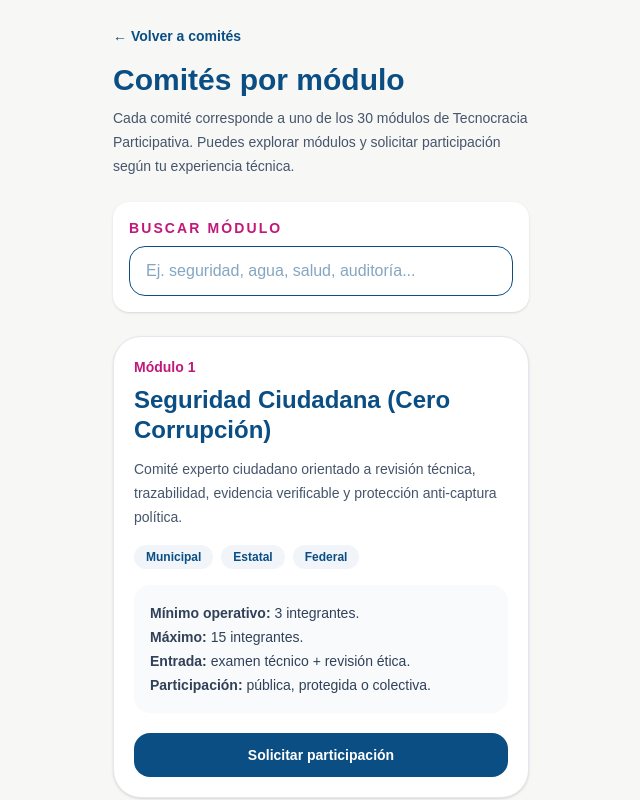
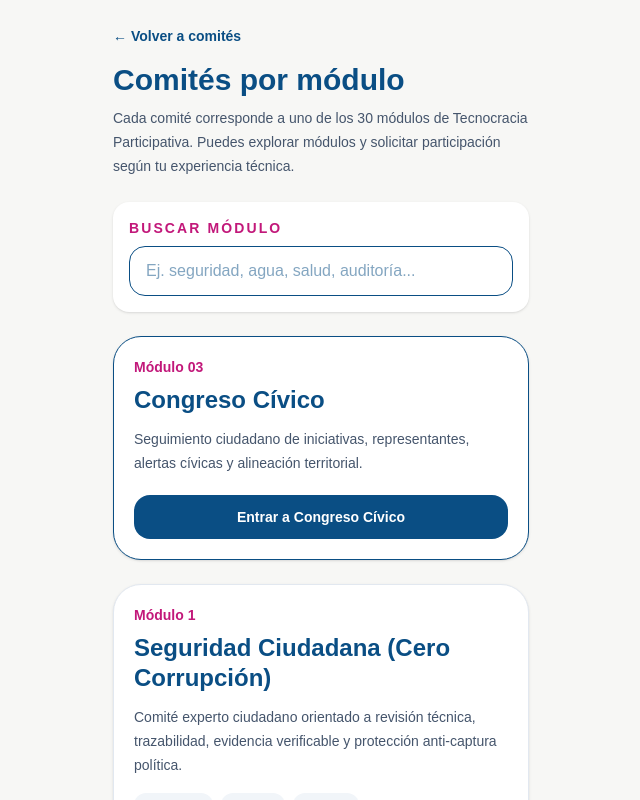
Before and after one commit to TecnocraciaParticipativaMexico/Plataforma, a Next.js app in the folder web/: page /comites/modulos in a window 1280 px wide. Shown: the top 800 px of the page, without its empty margins (319-959 px from the left). Built offline with nearby package versions, Linux system fonts and the light colour scheme.

Commit message:
feat: add Congreso Civico module entry to modules page

```diff
--- a/web/app/comites/modulos/page.tsx
+++ b/web/app/comites/modulos/page.tsx
@@ -47,6 +47,21 @@ export default function ModulosComitesPage() {
             className="w-full rounded-2xl border border-[#0A4E84] bg-white px-4 py-3 text-base outline-none"
           />
         </div>
+
+        <section className="mb-6 rounded-[28px] border border-[#0A4E84] bg-white p-5 shadow-sm">
+          <div className="mb-2 text-sm font-bold text-[#C2187A]">Módulo 03</div>
+          <h2 className="mb-3 text-2xl font-bold leading-tight">Congreso Cívico</h2>
+          <p className="mb-5 text-sm leading-6 text-slate-600">
+            Seguimiento ciudadano de iniciativas, representantes, alertas cívicas
+            y alineación territorial.
+          </p>
+          <Link
+            href="/congreso-civico"
+            className="block w-full rounded-2xl bg-[#0A4E84] px-4 py-3 text-center text-sm font-bold text-white"
+          >
+            Entrar a Congreso Cívico
+          </Link>
+        </section>
 
         <div className="space-y-4">
           {modulos.map((modulo) => (
```
